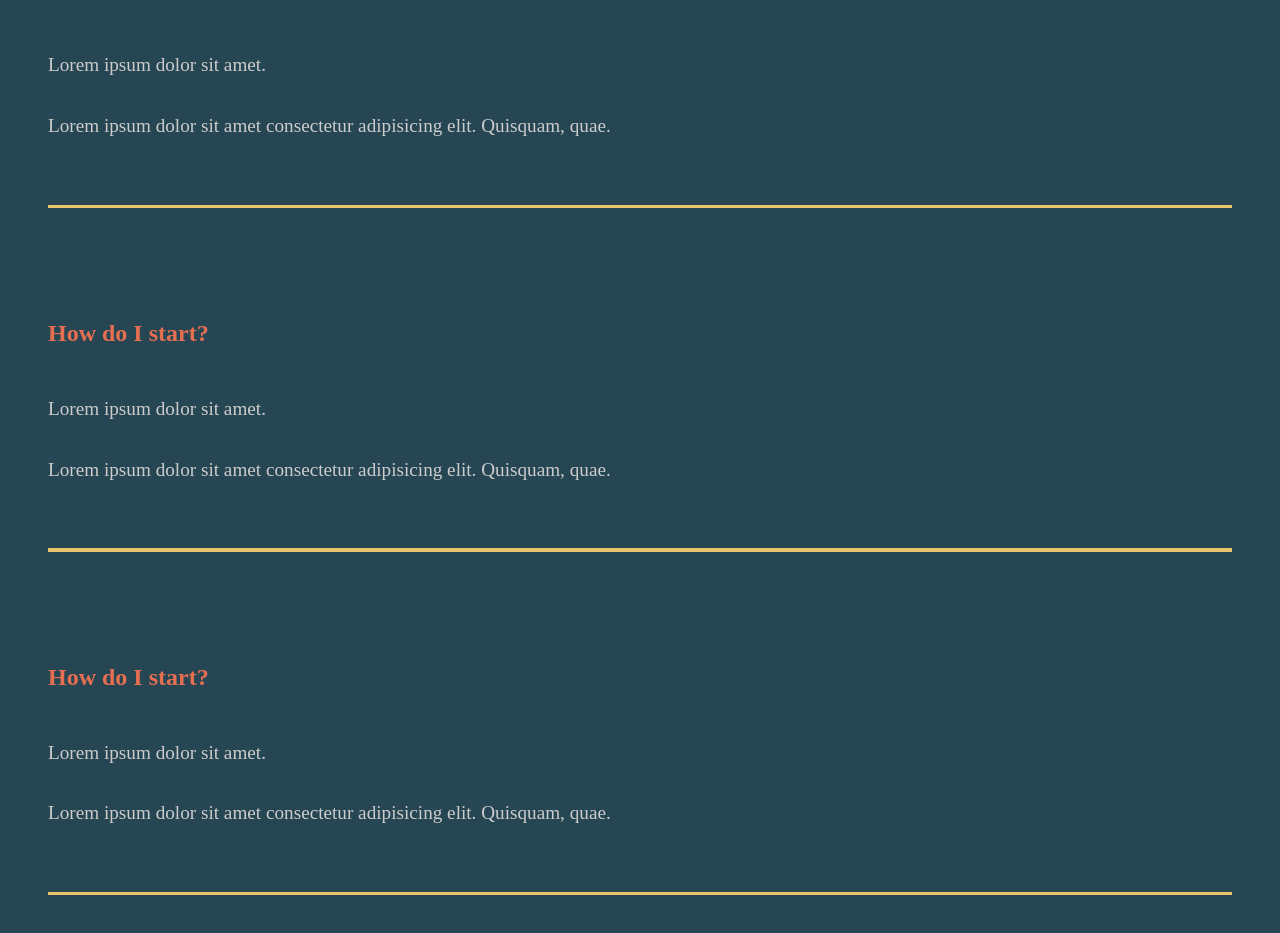
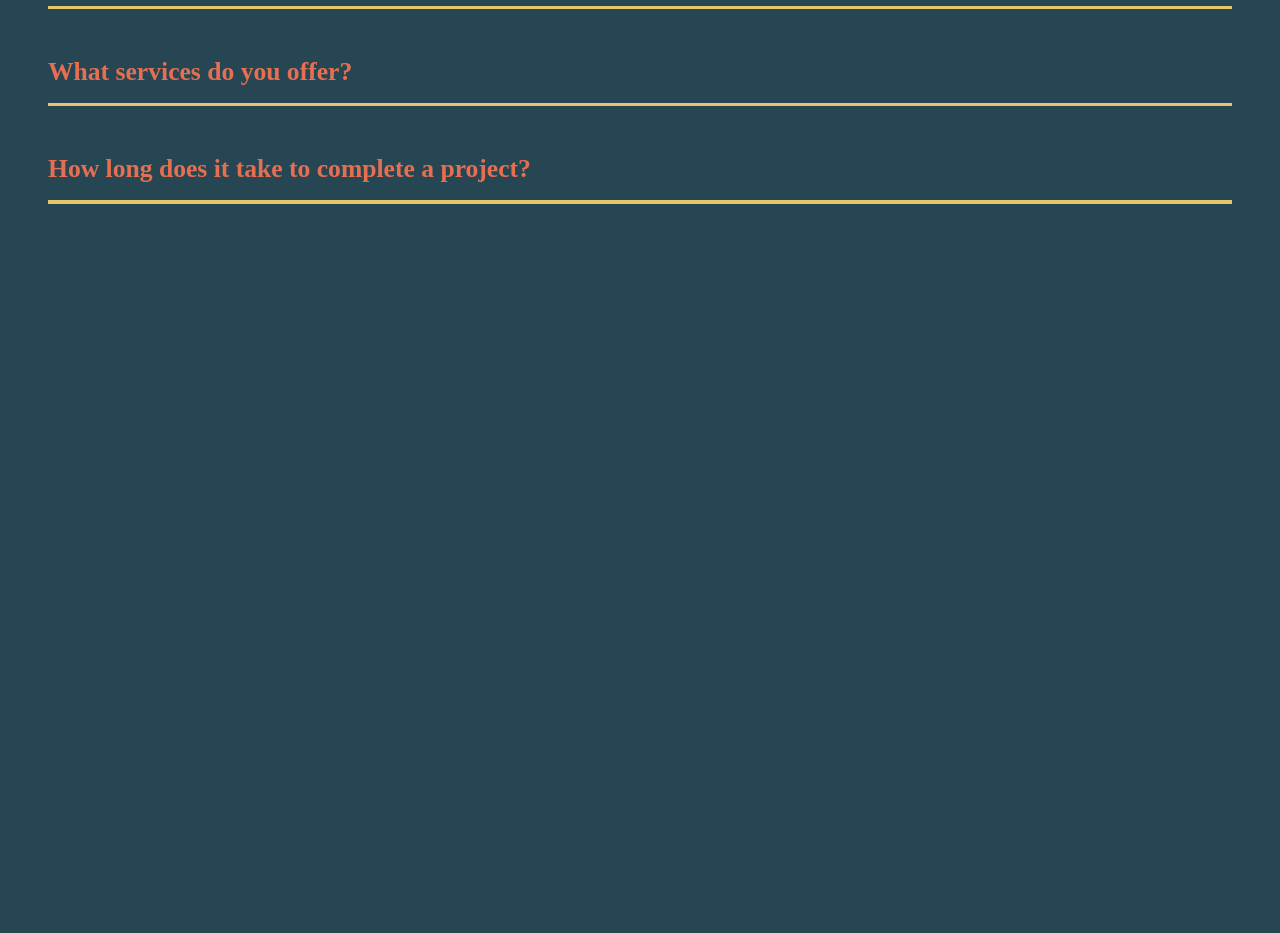
Before and after one commit to Aloosli/react-portfolio, a React (Create React App) app: page / in a window 1280 px wide. Shown: the part 1900-2833 px from the top of the page. After the commit the page ends 2502 px from the top, so only its background shows below. Built offline with nearby package versions, Linux system fonts and the light colour scheme; a web font is replaced by a local one.

Commit message:
finish FAQ section, add animation for Faq toggle into toggle.js

```diff
--- a/src/components/FaqSection.js
+++ b/src/components/FaqSection.js
@@ -1,5 +1,8 @@
 import styled from "styled-components";
 import { About } from "../Styles";
+import Toggle from "./Toggle";
+import { LayoutGroup } from "framer-motion";
+
 
 const FaqSection = () => {
   return (
@@ -7,39 +10,38 @@ const FaqSection = () => {
       <h2>
         Any Questions <span>FAQ</span>
       </h2>
+      <LayoutGroup>
+      <Toggle title="How do i start?">
         <div className="question">
-        <h4>How do I start?</h4>
           <div className="answer">
-          <p>Lorem ipsum dolor sit amet.</p>
             <p>
-            Lorem ipsum dolor sit amet consectetur adipisicing elit. Quisquam,
-            quae.
+              Feel free to head over to my contact page and drop me a message!
             </p>
           </div>
-        <div className="lines"></div>
         </div>
+      </Toggle>
+      <Toggle title="What services do you offer?">
         <div className="question">
-        <h4>How do I start?</h4>
           <div className="answer">
-          <p>Lorem ipsum dolor sit amet.</p>
             <p>
-            Lorem ipsum dolor sit amet consectetur adipisicing elit. Quisquam,
-            quae.
+              I offer website design and development, web application
+              development, mobile app development solutions.
             </p>
           </div>
-        <div className="lines"></div>
         </div>
+      </Toggle>
+      <Toggle title="How long does it take to complete a project?">
         <div className="question">
-        <h4>How do I start?</h4>
           <div className="answer">
-          <p>Lorem ipsum dolor sit amet.</p>
             <p>
-            Lorem ipsum dolor sit amet consectetur adipisicing elit. Quisquam,
-            quae.
+              The duration of a project depends on its complexity and scope. I
+              work closely with clients to create a timeline and keep them
+              updated on progress throughout the development process.
             </p>
           </div>
-        <div className="lines"></div>
         </div>
+      </Toggle>
+      </LayoutGroup>
     </Faq>
   );
 };
@@ -47,7 +49,9 @@ const FaqSection = () => {
 const Faq = styled(About)`
   display: block;
   span {
+
     display: block;
+    padding-top: 1rem;
     color: #e9c46a;
   }
   h2 {
@@ -55,7 +59,7 @@ const Faq = styled(About)`
     font-weight: lighter;
   }
   h4 {
-    font-size: 1.5rem;
+    font-size: 1.6rem;
     color: #e76f51;
   }
   .lines {
@@ -65,13 +69,13 @@ const Faq = styled(About)`
     width: 100%;
   }
   .question {
-    padding: 3rem 0rem;
+    padding: 1rem 0rem;
     cursor: pointer;
   }
   .answer {
-    padding: 2rem 0rem;
+    padding: 1rem 0rem;
     p {
-      padding: 1rem 0rem;
+      padding: 0.2rem 0rem;
     }
   }
 `;
--- a/src/components/Project.js
+++ b/src/components/Project.js
@@ -1,4 +1,5 @@
 import styled from "styled-components";
+
 
 const Project = ({ title, deployedLink, githubLink, screenshot }) => {
     return (
--- /dev/null
+++ b/src/components/Toggle.js
@@ -0,0 +1,15 @@
+import { motion } from "framer-motion";
+import { useState } from "react";
+
+const Toggle = ({ children, title }) => {
+  const [toggle, setToggle] = useState(false);
+  return (
+    <motion.div layout className="question" onClick={() => setToggle(!toggle)}>
+      <motion.h4 layout>{title}</motion.h4>
+      {toggle ? children : ""}
+      <div className="lines"></div>
+    </motion.div>
+  );
+};
+
+export default Toggle;
--- a/src/styles.js
+++ b/src/styles.js
@@ -1,8 +1,9 @@
-import styled from 'styled-components';
+import styled from "styled-components";
 
 export const About = styled.div`
   min-height: 100vh;
   display: flex;
+
   flex-direction: column;
   align-items: center;
   justify-content: space-between;
@@ -10,8 +11,8 @@ export const About = styled.div`
   color: white;
 `;
 export const Description = styled.div`
+  display: flex;
 
-  display: flex;
   flex-direction: column;
   justify-content: space-evenly;
   align-items: center;
@@ -30,16 +31,13 @@ export const Image = styled.div`
   display: flex;
   width: 70%;
 
-
-
-
   img {
     width: 100%;
-    object-fit  : cover;
+    object-fit: cover;
     margin-top: 2rem;
     overflow: hidden;
   }
 `;
 export const Hide = styled.div`
-    overflow: hidden;
-`
+  overflow: hidden;
+`;
```
Also changed, not shown: src/components/AboutSection.js (+6 -8 lines), src/components/wave.js (deleted), src/img/wave.svg (deleted). Lines whose indentation alone changed are shown as unchanged.
